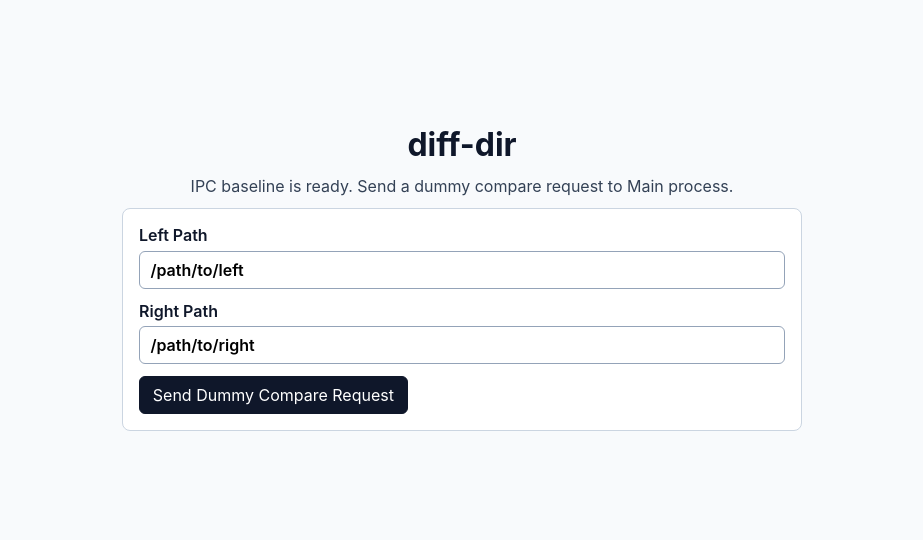
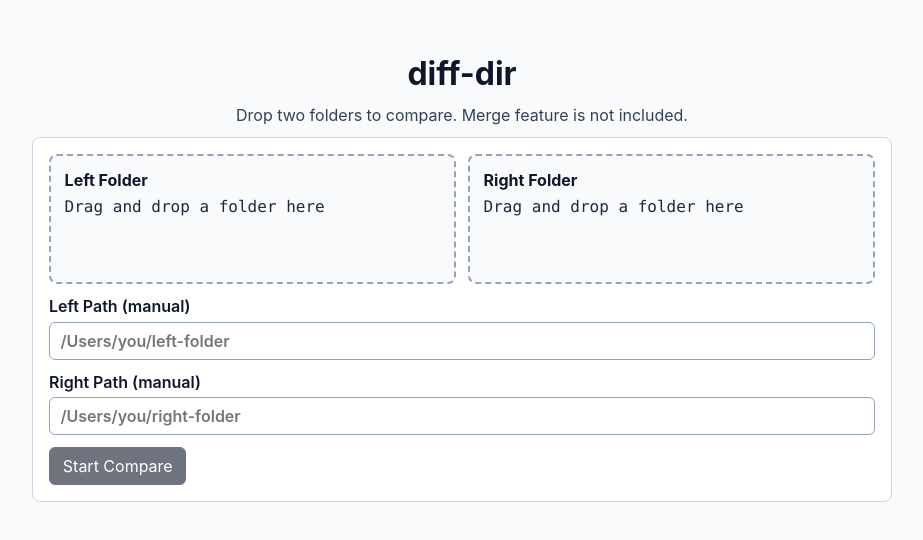
Before and after one commit to ytahara-0119/diff-dir, a React (Vite) app: page / in a window 1280 px wide. Shown: the part 122-662 px from the top of the page, without its empty margins (178-1101 px from the left). Built offline with nearby package versions, Linux system fonts and the light colour scheme.

Commit message:
feat: add drag and drop folder panes for compare setup

```diff
--- a/src/renderer/App.tsx
+++ b/src/renderer/App.tsx
@@ -1,15 +1,72 @@
 import { useState } from 'react';
-import type { FormEvent } from 'react';
+import type { DragEvent, FormEvent } from 'react';
 import type { CompareResponse } from '../shared/ipc';
 
+type PaneSide = 'left' | 'right';
+type ElectronFile = File & { path?: string };
+
 function App(): JSX.Element {
-  const [leftPath, setLeftPath] = useState('/path/to/left');
-  const [rightPath, setRightPath] = useState('/path/to/right');
+  const [leftPath, setLeftPath] = useState('');
+  const [rightPath, setRightPath] = useState('');
+  const [activeDrop, setActiveDrop] = useState<PaneSide | null>(null);
   const [result, setResult] = useState<CompareResponse | null>(null);
   const [isSubmitting, setIsSubmitting] = useState(false);
+  const canCompare = Boolean(leftPath.trim() && rightPath.trim() && !isSubmitting);
+
+  const extractDirectoryPath = (
+    event: DragEvent<HTMLDivElement>
+  ): string | null => {
+    const firstItem = event.dataTransfer.items?.[0] as
+      | (DataTransferItem & {
+          webkitGetAsEntry?: () => { isDirectory?: boolean } | null;
+        })
+      | undefined;
+    const firstFile = event.dataTransfer.files?.[0] as ElectronFile | undefined;
+
+    if (!firstFile?.path) {
+      return null;
+    }
+
+    const entry = firstItem?.webkitGetAsEntry?.();
+    if (entry && entry.isDirectory === false) {
+      return null;
+    }
+
+    return firstFile.path;
+  };
+
+  const updatePath = (side: PaneSide, path: string) => {
+    if (side === 'left') {
+      setLeftPath(path);
+      return;
+    }
+
+    setRightPath(path);
+  };
+
+  const handleDrop = (side: PaneSide) => (event: DragEvent<HTMLDivElement>) => {
+    event.preventDefault();
+    setActiveDrop(null);
+    const droppedPath = extractDirectoryPath(event);
+    if (!droppedPath) {
+      return;
+    }
+    updatePath(side, droppedPath);
+  };
+
+  const handleDragOver =
+    (side: PaneSide) => (event: DragEvent<HTMLDivElement>) => {
+      event.preventDefault();
+      setActiveDrop(side);
+    };
+
+  const handleDragLeave = () => setActiveDrop(null);
 
   const handleSubmit = async (event: FormEvent<HTMLFormElement>) => {
     event.preventDefault();
+    if (!canCompare) {
+      return;
+    }
     setIsSubmitting(true);
     const response = await window.diffDirApi.runCompare({
       leftPath,
@@ -22,26 +79,48 @@ function App(): JSX.Element {
   return (
     <main className="app">
       <h1>diff-dir</h1>
-      <p>IPC baseline is ready. Send a dummy compare request to Main process.</p>
+      <p>Drop two folders to compare. Merge feature is not included.</p>
       <form className="panel" onSubmit={handleSubmit}>
+        <div className="drop-grid">
+          <section
+            className={`drop-pane ${activeDrop === 'left' ? 'active' : ''}`}
+            onDragOver={handleDragOver('left')}
+            onDragLeave={handleDragLeave}
+            onDrop={handleDrop('left')}
+          >
+            <h2>Left Folder</h2>
+            <p>{leftPath || 'Drag and drop a folder here'}</p>
+          </section>
+          <section
+            className={`drop-pane ${activeDrop === 'right' ? 'active' : ''}`}
+            onDragOver={handleDragOver('right')}
+            onDragLeave={handleDragLeave}
+            onDrop={handleDrop('right')}
+          >
+            <h2>Right Folder</h2>
+            <p>{rightPath || 'Drag and drop a folder here'}</p>
+          </section>
+        </div>
         <label>
-          Left Path
+          Left Path (manual)
           <input
             type="text"
             value={leftPath}
             onChange={(event) => setLeftPath(event.target.value)}
+            placeholder="/Users/you/left-folder"
           />
         </label>
         <label>
-          Right Path
+          Right Path (manual)
           <input
             type="text"
             value={rightPath}
             onChange={(event) => setRightPath(event.target.value)}
+            placeholder="/Users/you/right-folder"
           />
         </label>
-        <button type="submit" disabled={isSubmitting}>
-          {isSubmitting ? 'Sending...' : 'Send Dummy Compare Request'}
+        <button type="submit" disabled={!canCompare}>
+          {isSubmitting ? 'Comparing...' : 'Start Compare'}
         </button>
       </form>
       {result ? (
--- a/src/renderer/styles/global.css
+++ b/src/renderer/styles/global.css
@@ -34,13 +34,47 @@ p {
 }
 
 .panel {
-  width: min(680px, 100%);
+  width: min(860px, 100%);
   background: #ffffff;
   border: 1px solid #cbd5e1;
   border-radius: 8px;
   padding: 1rem;
   display: grid;
   gap: 0.75rem;
+}
+
+.drop-grid {
+  display: grid;
+  gap: 0.75rem;
+  grid-template-columns: repeat(2, minmax(0, 1fr));
+}
+
+.drop-pane {
+  border: 2px dashed #94a3b8;
+  border-radius: 8px;
+  padding: 0.85rem;
+  min-height: 130px;
+  display: grid;
+  align-content: start;
+  gap: 0.45rem;
+  background: #f8fafc;
+}
+
+.drop-pane.active {
+  border-color: #0f172a;
+  background: #e2e8f0;
+}
+
+.drop-pane h2 {
+  margin: 0;
+  font-size: 1rem;
+}
+
+.drop-pane p {
+  margin: 0;
+  color: #1e293b;
+  font-family: ui-monospace, SFMono-Regular, Menlo, monospace;
+  word-break: break-all;
 }
 
 label {
@@ -75,7 +109,7 @@ button[disabled] {
 }
 
 .result {
-  width: min(680px, 100%);
+  width: min(860px, 100%);
   margin: 0;
   background: #0f172a;
   color: #e2e8f0;
@@ -83,3 +117,9 @@ button[disabled] {
   padding: 0.9rem;
   overflow: auto;
 }
+
+@media (max-width: 720px) {
+  .drop-grid {
+    grid-template-columns: 1fr;
+  }
+}
```
